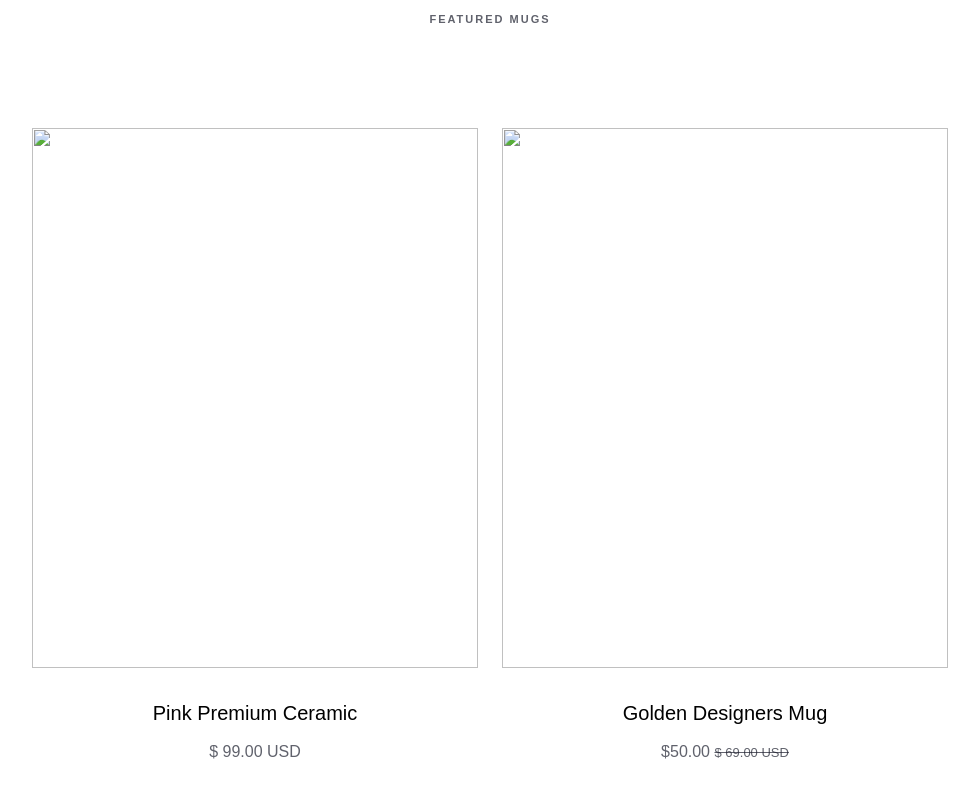
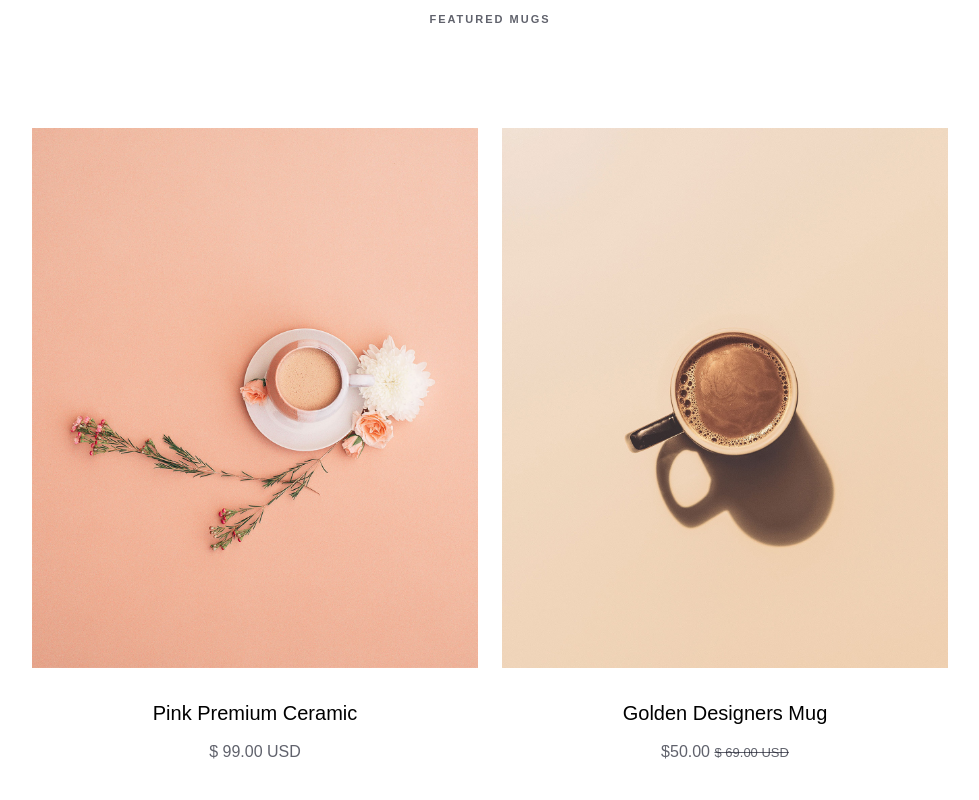
Before and after one commit to YuliaBabiy/coffee, a website: page index.html in a window 1280 px wide. Shown: the part 1060-1860 px from the top of the page, without its empty margins (150-1129 px from the left). Drawn offline with Linux system fonts and the light colour scheme; a web font is replaced by a local one.

Commit message:
another image fix

```diff
--- a/index.html
+++ b/index.html
@@ -81,7 +81,7 @@
         <div class="col-md-6 col-sm-12 col-xs-12">
           <div class="product">
             <div class="product__img-container">
-              <img src="imgimg-product.jpg" alt="">
+              <img src="img/img-product.jpg" alt="">
             </div>
             <div class="product__details">
               <div class="product__name">Pink Premium Ceramic</div>
@@ -92,7 +92,7 @@
         <div class="col-md-6 col-sm-12 col-xs-12">
           <div class="product">
             <div class="product__img-container">
-              <img src="imgimg-product-2.jpg" alt="">
+              <img src="img/img-product-2.jpg" alt="">
             </div>
             <div class="product__details">
               <div class="product__name">Golden Designers Mug</div>
@@ -188,7 +188,7 @@
           <div class="col-lg-4 col-md-6 col-sm-12">
             <div class="more-products__content">
               <div class="more-products__img">
-                <img src="imgimg-product.jpg" alt="">
+                <img src="img/img-product.jpg" alt="">
               </div>
               <div class="product__details">
                 <div class="product__name">Pink Premium Ceramic</div>
```
